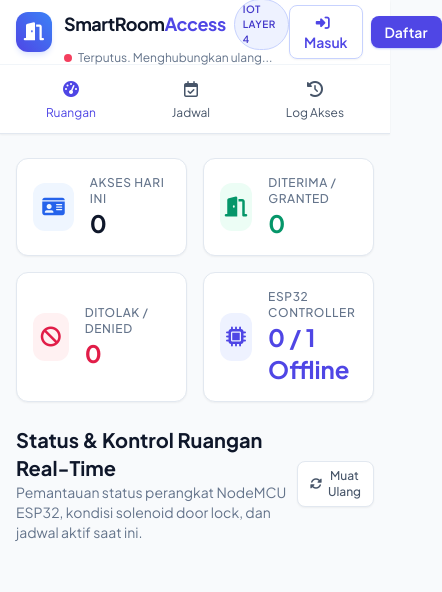
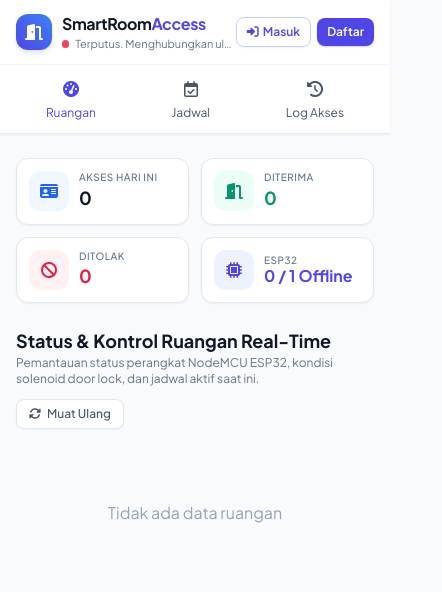
Before and after one commit to Moooie/Smart-Room-Access, a website: page frontend/index.html in a window 390 px wide. Shown: the top 592 px of the page, 442 px wide, since content can reach past the window. Drawn offline with nearby package versions, Linux system fonts and the light colour scheme; no server answers.

Commit message:
UI: Improve mobile responsiveness for header, stat cards, and section headers

```diff
--- a/frontend/index.html
+++ b/frontend/index.html
@@ -31,18 +31,18 @@
       <div class="flex items-center justify-between h-16">
 
         <!-- Brand & Live Indicator -->
-        <div class="flex items-center space-x-3">
-          <div class="w-10 h-10 rounded-xl bg-gradient-to-tr from-indigo-600 to-blue-500 flex items-center justify-center text-white shadow-md shadow-indigo-100">
-            <i class="fa-solid fa-door-open text-lg"></i>
+        <div class="flex items-center space-x-2.5 sm:space-x-3 min-w-0">
+          <div class="w-9 h-9 sm:w-10 sm:h-10 shrink-0 rounded-xl bg-gradient-to-tr from-indigo-600 to-blue-500 flex items-center justify-center text-white shadow-md shadow-indigo-100">
+            <i class="fa-solid fa-door-open text-base sm:text-lg"></i>
           </div>
-          <div>
+          <div class="min-w-0">
             <div class="flex items-center space-x-2">
-              <span class="font-bold text-slate-900 tracking-tight text-lg">SmartRoom<span class="text-indigo-600">Access</span></span>
-              <span class="text-[10px] font-semibold tracking-wider uppercase bg-indigo-50 text-indigo-700 px-2 py-0.5 rounded-full border border-indigo-200">IoT Layer 4</span>
+              <span class="font-bold text-slate-900 tracking-tight text-base sm:text-lg truncate">SmartRoom<span class="text-indigo-600">Access</span></span>
+              <span class="hidden sm:inline-flex whitespace-nowrap text-[10px] font-semibold tracking-wider uppercase bg-indigo-50 text-indigo-700 px-2 py-0.5 rounded-full border border-indigo-200">IoT Layer 4</span>
             </div>
-            <div class="flex items-center space-x-1.5 text-xs text-slate-500">
-              <span id="wsStatusDot" class="w-2 h-2 rounded-full bg-amber-400"></span>
-              <span id="wsStatusText">Menghubungkan ke Server...</span>
+            <div class="flex items-center space-x-1.5 text-[11px] sm:text-xs text-slate-500">
+              <span id="wsStatusDot" class="w-2 h-2 shrink-0 rounded-full bg-amber-400"></span>
+              <span id="wsStatusText" class="truncate">Menghubungkan ke Server...</span>
             </div>
           </div>
         </div>
@@ -69,13 +69,13 @@
         </nav>
 
         <!-- User Profile / Auth Action -->
-        <div class="flex items-center space-x-3">
+        <div class="flex items-center space-x-2 sm:space-x-3 shrink-0">
           <!-- State: Belum Login -->
-          <div id="unauthSection" class="flex items-center space-x-2">
-            <button onclick="openLoginModal()" class="px-3.5 py-1.5 text-sm font-semibold text-indigo-600 hover:bg-indigo-50 border border-indigo-200 rounded-lg transition shadow-sm">
-              <i class="fa-solid fa-right-to-bracket mr-1.5"></i> Masuk
+          <div id="unauthSection" class="flex items-center space-x-1.5 sm:space-x-2">
+            <button onclick="openLoginModal()" class="px-2.5 py-1.5 sm:px-3.5 text-xs sm:text-sm font-semibold text-indigo-600 hover:bg-indigo-50 border border-indigo-200 rounded-lg transition shadow-sm whitespace-nowrap">
+              <i class="fa-solid fa-right-to-bracket mr-1 sm:mr-1.5"></i>Masuk
             </button>
-            <button onclick="openRegisterModal()" class="px-3.5 py-1.5 text-sm font-semibold text-white bg-indigo-600 hover:bg-indigo-700 rounded-lg transition shadow-sm shadow-indigo-200">
+            <button onclick="openRegisterModal()" class="px-2.5 py-1.5 sm:px-3.5 text-xs sm:text-sm font-semibold text-white bg-indigo-600 hover:bg-indigo-700 rounded-lg transition shadow-sm shadow-indigo-200 whitespace-nowrap">
               Daftar
             </button>
           </div>
@@ -129,55 +129,55 @@
     <section id="tab-rooms" class="tab-pane space-y-6">
 
       <!-- Stats Overview Row -->
-      <div class="grid grid-cols-2 md:grid-cols-4 gap-4">
-        <div class="bg-white p-4 rounded-xl border border-slate-200 shadow-sm flex items-center space-x-4">
-          <div class="w-12 h-12 rounded-xl bg-blue-50 text-blue-600 flex items-center justify-center text-xl">
+      <div class="grid grid-cols-2 md:grid-cols-4 gap-3 sm:gap-4">
+        <div class="bg-white p-3 sm:p-4 rounded-xl border border-slate-200 shadow-sm flex items-center space-x-2.5 sm:space-x-4">
+          <div class="w-10 h-10 sm:w-12 sm:h-12 shrink-0 rounded-xl bg-blue-50 text-blue-600 flex items-center justify-center text-base sm:text-xl">
             <i class="fa-solid fa-id-card"></i>
           </div>
-          <div>
-            <div class="text-xs font-medium text-slate-500 uppercase tracking-wider">Akses Hari Ini</div>
-            <div id="statTotalAkses" class="text-2xl font-bold text-slate-900">0</div>
+          <div class="min-w-0">
+            <div class="text-[10px] sm:text-xs font-medium text-slate-500 uppercase tracking-wider leading-tight">Akses Hari Ini</div>
+            <div id="statTotalAkses" class="text-lg sm:text-2xl font-bold text-slate-900">0</div>
           </div>
         </div>
 
-        <div class="bg-white p-4 rounded-xl border border-slate-200 shadow-sm flex items-center space-x-4">
-          <div class="w-12 h-12 rounded-xl bg-emerald-50 text-emerald-600 flex items-center justify-center text-xl">
+        <div class="bg-white p-3 sm:p-4 rounded-xl border border-slate-200 shadow-sm flex items-center space-x-2.5 sm:space-x-4">
+          <div class="w-10 h-10 sm:w-12 sm:h-12 shrink-0 rounded-xl bg-emerald-50 text-emerald-600 flex items-center justify-center text-base sm:text-xl">
             <i class="fa-solid fa-door-open"></i>
           </div>
-          <div>
-            <div class="text-xs font-medium text-slate-500 uppercase tracking-wider">Diterima / Granted</div>
-            <div id="statGranted" class="text-2xl font-bold text-emerald-600">0</div>
+          <div class="min-w-0">
+            <div class="text-[10px] sm:text-xs font-medium text-slate-500 uppercase tracking-wider leading-tight">Diterima</div>
+            <div id="statGranted" class="text-lg sm:text-2xl font-bold text-emerald-600">0</div>
           </div>
         </div>
 
-        <div class="bg-white p-4 rounded-xl border border-slate-200 shadow-sm flex items-center space-x-4">
-          <div class="w-12 h-12 rounded-xl bg-rose-50 text-rose-600 flex items-center justify-center text-xl">
+        <div class="bg-white p-3 sm:p-4 rounded-xl border border-slate-200 shadow-sm flex items-center space-x-2.5 sm:space-x-4">
+          <div class="w-10 h-10 sm:w-12 sm:h-12 shrink-0 rounded-xl bg-rose-50 text-rose-600 flex items-center justify-center text-base sm:text-xl">
             <i class="fa-solid fa-ban"></i>
           </div>
-          <div>
-            <div class="text-xs font-medium text-slate-500 uppercase tracking-wider">Ditolak / Denied</div>
-            <div id="statDenied" class="text-2xl font-bold text-rose-600">0</div>
+          <div class="min-w-0">
+            <div class="text-[10px] sm:text-xs font-medium text-slate-500 uppercase tracking-wider leading-tight">Ditolak</div>
+            <div id="statDenied" class="text-lg sm:text-2xl font-bold text-rose-600">0</div>
           </div>
         </div>
 
-        <div class="bg-white p-4 rounded-xl border border-slate-200 shadow-sm flex items-center space-x-4">
-          <div class="w-12 h-12 rounded-xl bg-indigo-50 text-indigo-600 flex items-center justify-center text-xl">
+        <div class="bg-white p-3 sm:p-4 rounded-xl border border-slate-200 shadow-sm flex items-center space-x-2.5 sm:space-x-4">
+          <div class="w-10 h-10 sm:w-12 sm:h-12 shrink-0 rounded-xl bg-indigo-50 text-indigo-600 flex items-center justify-center text-base sm:text-xl">
             <i class="fa-solid fa-microchip"></i>
           </div>
-          <div>
-            <div class="text-xs font-medium text-slate-500 uppercase tracking-wider">ESP32 Controller</div>
-            <div id="statOnlineDevices" class="text-2xl font-bold text-indigo-600">0 / 1 Offline</div>
+          <div class="min-w-0">
+            <div class="text-[10px] sm:text-xs font-medium text-slate-500 uppercase tracking-wider leading-tight">ESP32</div>
+            <div id="statOnlineDevices" class="text-base sm:text-xl font-bold text-indigo-600 leading-tight">0 / 1 Offline</div>
           </div>
         </div>
       </div>
 
       <!-- Section Title -->
-      <div class="flex items-center justify-between">
+      <div class="flex flex-col sm:flex-row sm:items-center sm:justify-between gap-3">
         <div>
-          <h1 class="text-xl font-bold text-slate-900">Status & Kontrol Ruangan Real-Time</h1>
-          <p class="text-sm text-slate-500">Pemantauan status perangkat NodeMCU ESP32, kondisi solenoid door lock, dan jadwal aktif saat ini.</p>
+          <h1 class="text-lg sm:text-xl font-bold text-slate-900">Status & Kontrol Ruangan Real-Time</h1>
+          <p class="text-xs sm:text-sm text-slate-500">Pemantauan status perangkat NodeMCU ESP32, kondisi solenoid door lock, dan jadwal aktif saat ini.</p>
         </div>
-        <button onclick="loadRoomsData()" class="px-3 py-1.5 text-xs font-medium text-slate-600 bg-white hover:bg-slate-50 border border-slate-200 rounded-lg shadow-sm flex items-center space-x-1.5 transition">
+        <button onclick="loadRoomsData()" class="self-start sm:self-auto shrink-0 whitespace-nowrap px-3 py-1.5 text-xs font-medium text-slate-600 bg-white hover:bg-slate-50 border border-slate-200 rounded-lg shadow-sm flex items-center space-x-1.5 transition">
           <i class="fa-solid fa-rotate"></i>
           <span>Muat Ulang</span>
         </button>
```
